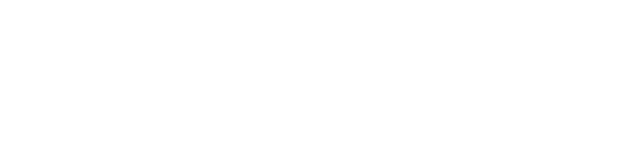
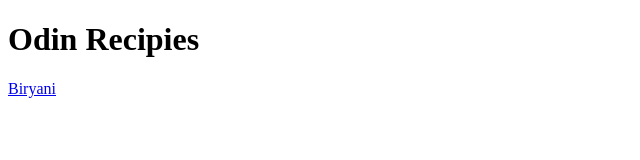
Before and after one commit to grizzlybear79/odin-recipes, a plain HTML site: page index.html in a window 1280 px wide. Shown: the whole page, without its empty margins (0-640 px from the left). Drawn offline with Linux system fonts and the light colour scheme.

Commit message:
created recipe page and linked with index.html

```diff
--- a/index.html
+++ b/index.html
@@ -6,6 +6,7 @@
     <title>Odin Recipes</title>
 </head>
 <body>
-
+    <h1>Odin Recipies</h1>
+    <a href="./biryani/biryani.html" target="_blank">Biryani</a>
 </body>
 </html>
```
Also changed, not shown: biryani/biryani.html (added, +1 -0 lines).
